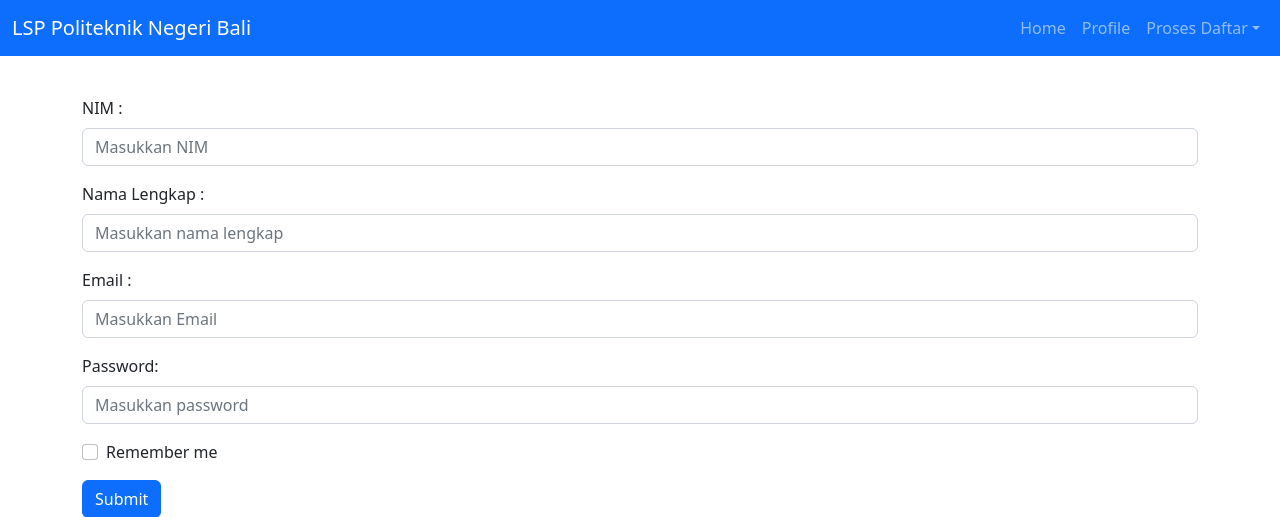
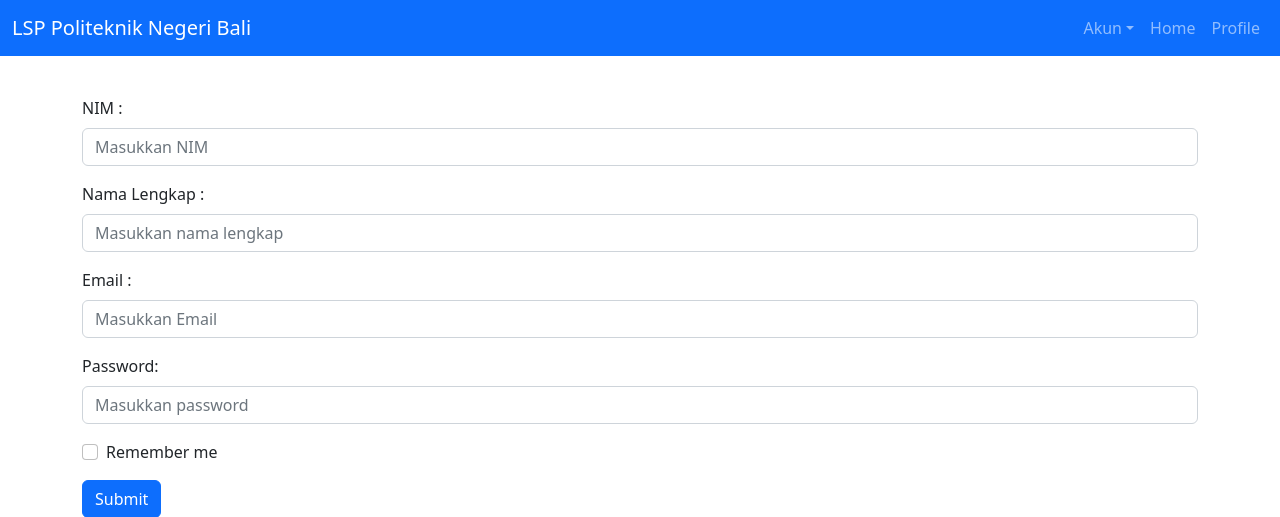
Before and after one commit to jalalbinotong/sim_lsp, a CodeIgniter app: page /simlsp/index.php/cdaftar/formdaftar in a window 1280 px wide. Shown: the top 517 px of the page. Run offline with CodeIgniter, Linux system fonts and the light colour scheme.

Commit message:
Update Navbar

```diff
--- a/application/views/tampilanawal.php
+++ b/application/views/tampilanawal.php
@@ -21,22 +21,21 @@
                 </button>
                 <div class="collapse navbar-collapse" id="collapsibleNavbar">
                     <ul class="navbar-nav">
+                        <li class="nav-item dropdown">
+                            <a class="nav-link dropdown-toggle" href="#" role="button" data-bs-toggle="dropdown">Akun</a>
+                            <ul class="dropdown-menu">
+                                <li><a class="dropdown-item" href="<?php echo base_url('cdaftar/formdaftar') ?>">Pendaftaran</a></li>
+                                <li><a class="dropdown-item" href="<?php echo base_url('clogin/formlogin') ?>">Login</a></li>
+                                <li><a class="dropdown-item" href="javascript:void(0)" onClick="logout();">Logout</a></li>
+                            </ul>
+                        </li>
                         <li class="nav-item">
                             <a class="nav-link" href="<?php echo base_url('cutama/tampilberanda') ?>">Home</a>
                         </li>
                         <li class="nav-item">
                             <a class="nav-link" href="#">Profile</a>
                         </li>
-                        <li class="nav-item dropdown">
-                            <a class="nav-link dropdown-toggle" href="#" role="button" data-bs-toggle="dropdown">Proses Daftar</a>
-                            <ul class="dropdown-menu">
-                                <li><a class="dropdown-item" href="<?php echo base_url('cdaftar/formdaftar') ?>">Pendaftaran</a></li>
-                                <li><a class="dropdown-item" href="<?php echo base_url('clogin/formlogin') ?>">Login</a></li>
-                                <li><a class="dropdown-item" href="javascript:void(0)" onClick="logout();">Logout</a></li>
-                            </ul>
-                        </li>
                     </ul>
-
                 </div>
             </form>
         </div>
@@ -99,14 +98,12 @@
 </script>
 
 <script language="javascript">
-	function logout()
-	{
-		if (confirm("Apakah yakin keluar sistem"))
-		{
-			//jalankan
-			window.open("<?php echo base_url(); ?>clogin/logout","_self");
-		}
-	}
+    function logout() {
+        if (confirm("Apakah yakin keluar sistem")) {
+            //jalankan
+            window.open("<?php echo base_url(); ?>clogin/logout", "_self");
+        }
+    }
 </script>
 
 <style>
```
